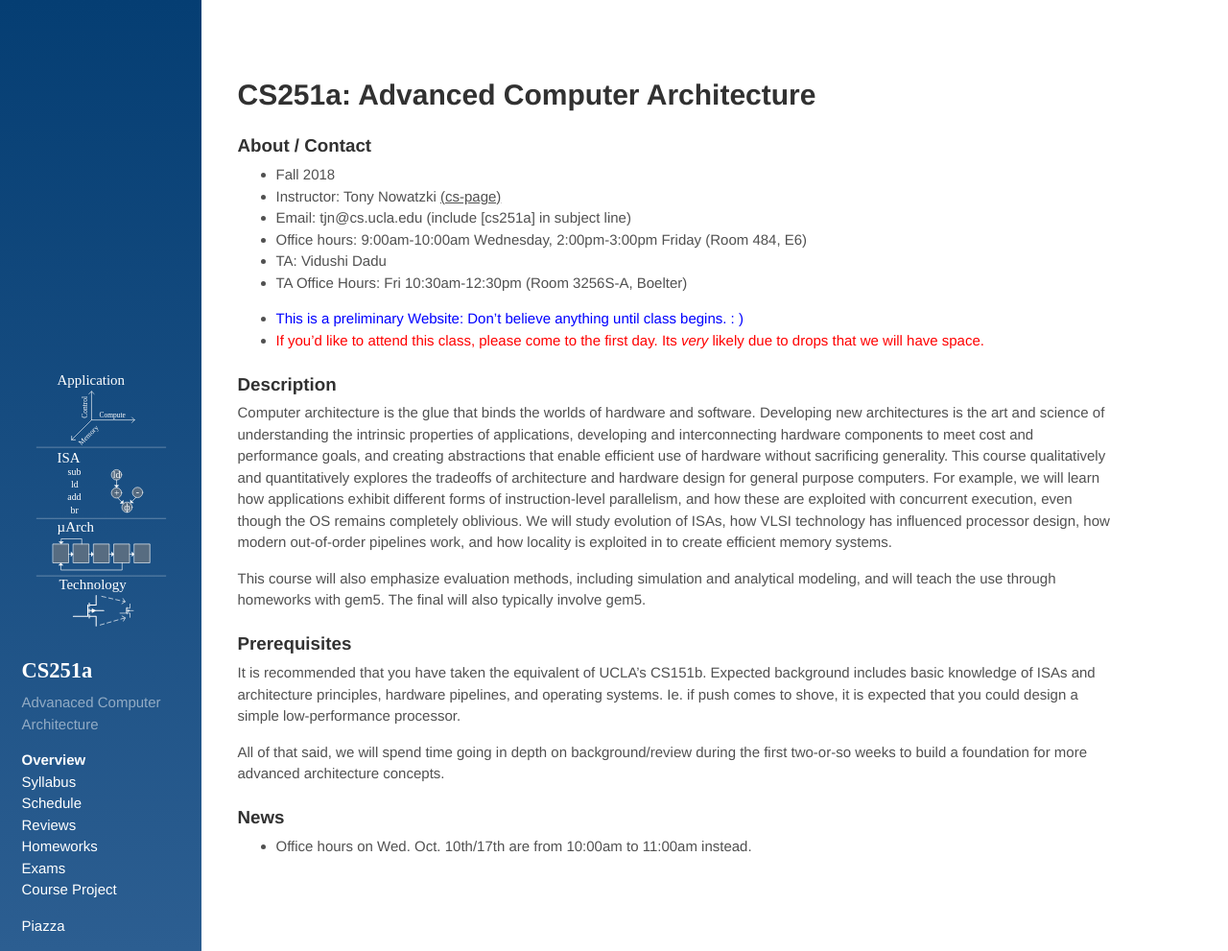
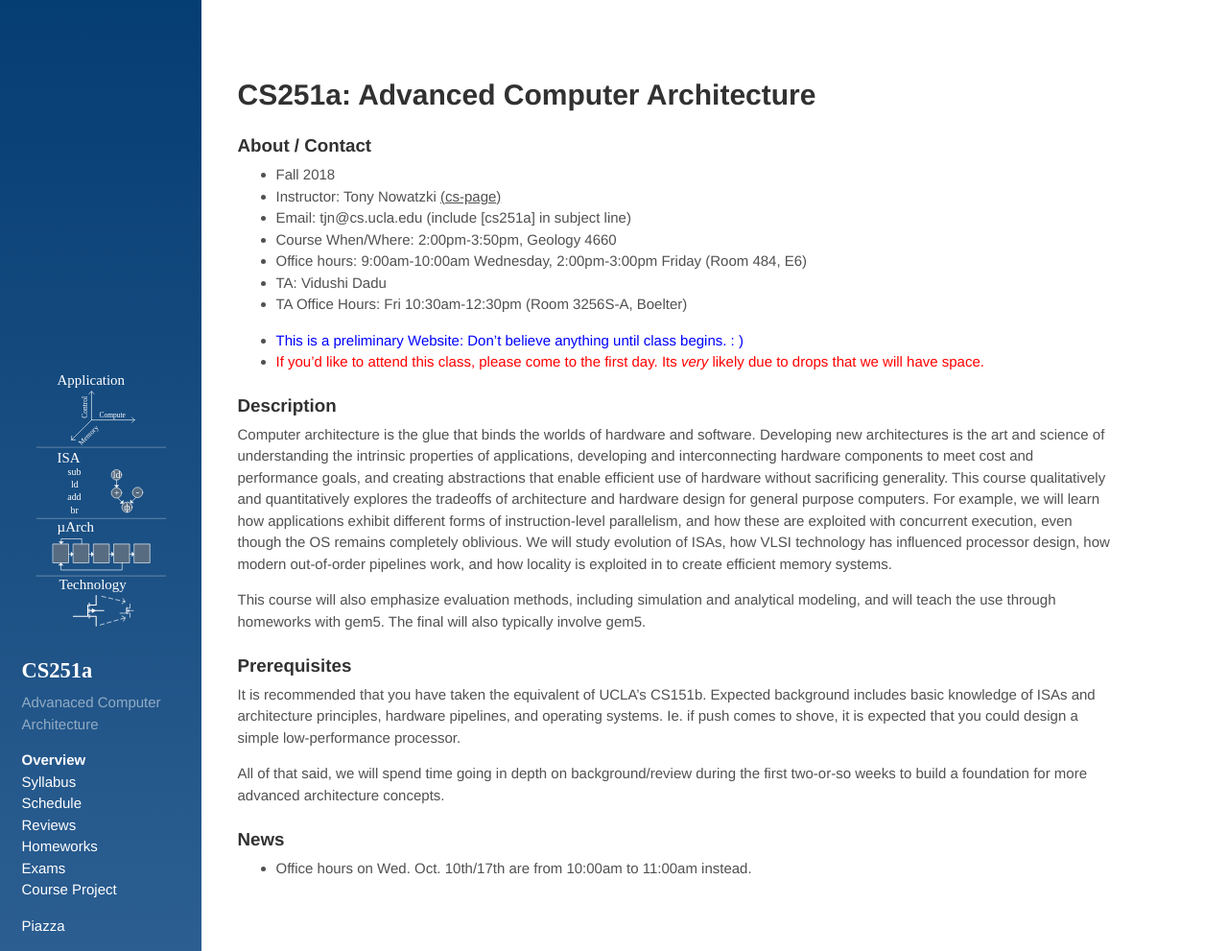
Before and after one commit to PolyArch/cs259, a Jekyll site: the page built from index.md, in a window 1280 px wide and 991 px high. Shown: the whole window at 96% size. Built offline with Jekyll 4.4.1, drawn with Linux system fonts in a browser that asks for light colours.

Commit message:
when/where

```diff
--- a/index.md
+++ b/index.md
@@ -10,6 +10,7 @@ title: Overview
 * Fall 2018
 * Instructor: Tony Nowatzki  [(cs-page)](http://web.cs.ucla.edu/~tjn)
 * Email: tjn@cs.ucla.edu (include [cs251a] in subject line)
+* Course When/Where: 2:00pm-3:50pm, Geology 4660
 * Office hours: 9:00am-10:00am Wednesday, 2:00pm-3:00pm Friday  (Room 484, E6)
 * TA: Vidushi Dadu
 * TA Office Hours: Fri 10:30am-12:30pm (Room 3256S-A, Boelter)
```
